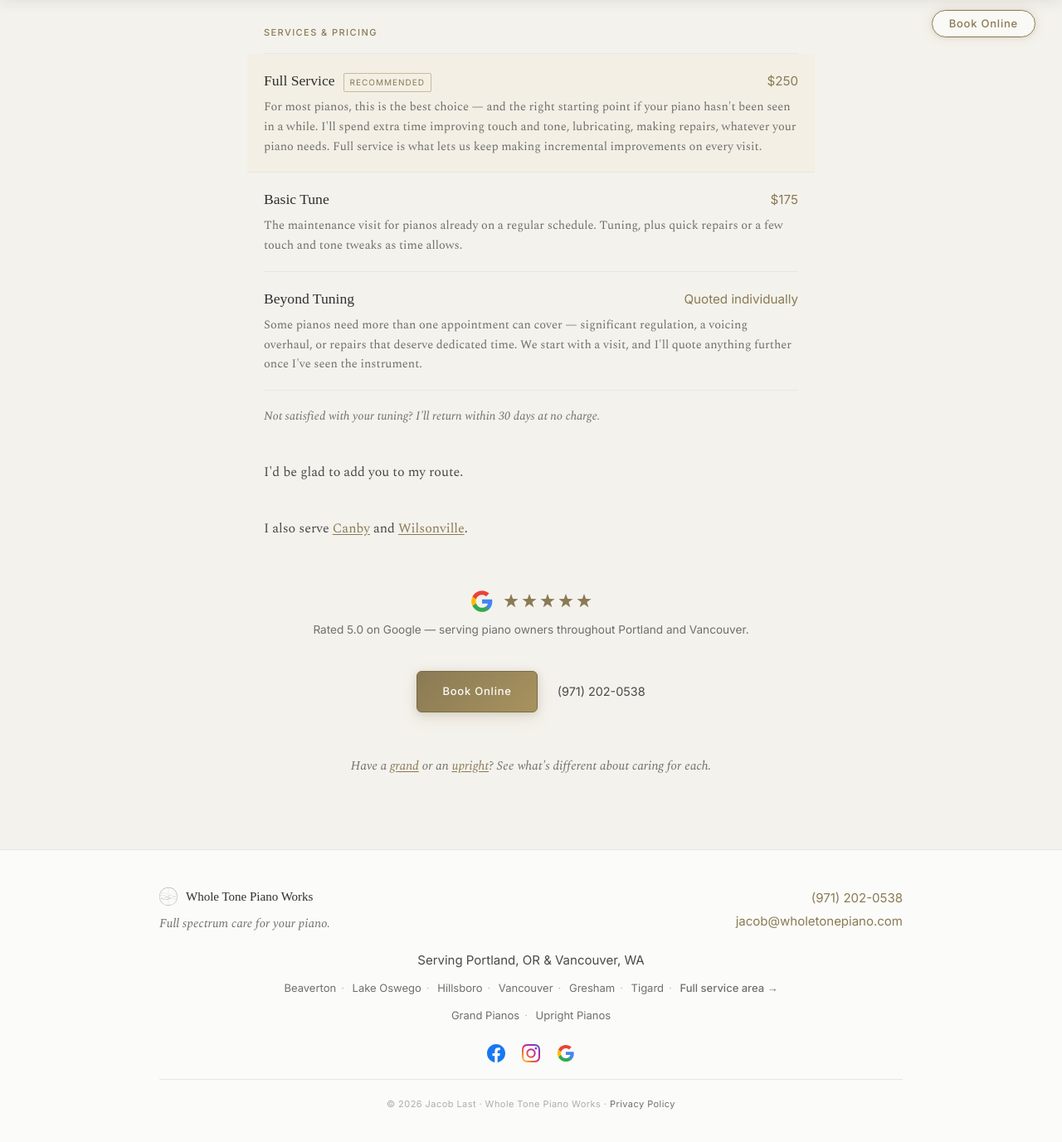
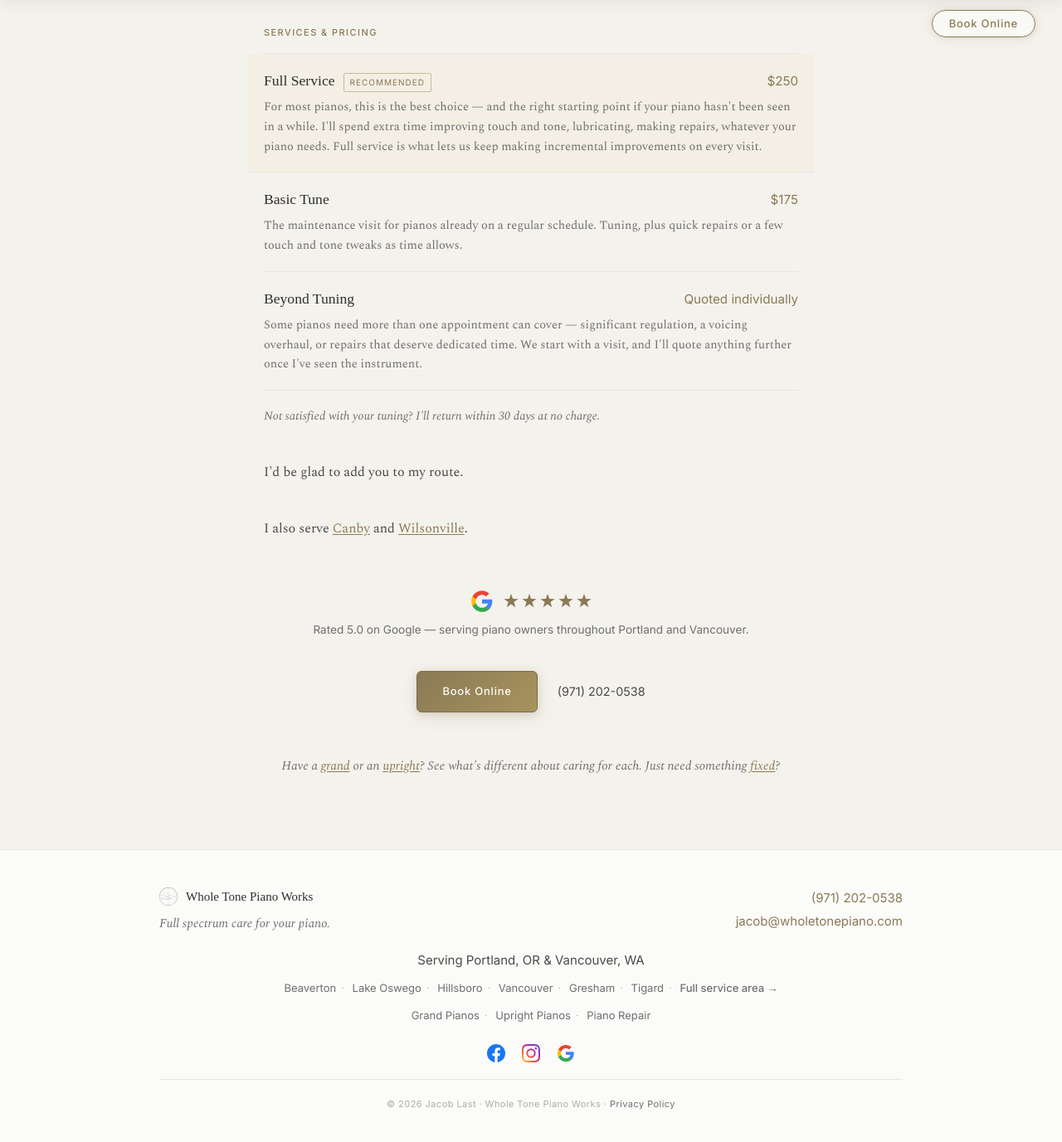
Before and after one commit to jacoblast/jacoblast.github.io, a Jekyll site: the page built from _locations/woodburn.md, in a window 1280 px wide and 1400 px high, scrolled down 395 px. Shown: the top 1377 px of the window at 83% size. Built offline with Jekyll 4.4.1, drawn with Linux system fonts in a browser that asks for light colours; some web fonts are replaced.

Commit message:
Add Piano Repair landing page, fix service-card spacing bug
New /piano-repair/ page for repair-flavored Ads terms and the
"piano repairman" search term specifically. Rounds out the piano-type
landing page set alongside grand and upright.

- Own repair-specific bullet list rather than reusing the generic
  capabilities include — a repair-only page doesn't fit tuning,
  voicing, and lubrication as its headline content.
- A real photo (Jacob's own tool kit) rather than a stock image. It's
  a normal opaque photo, not a transparent cutout like the grand/
  upright product shots, so the CSS was split by page ID: those two
  keep the drop-shadow-follows-silhouette treatment, this one gets a
  plain grayscale + box-shadow, matching how photos are treated
  everywhere else on the site.
- "Repairman" placed in the intro paragraph, meta description, and one
  FAQ question rather than the H1 — it reads naturally in a sentence
  but would clash with the "technician" branding already established
  on the About page if used as the page's primary self-description.
- Reused pricing cards, trust strip, CTA, and the FAQPage/Service
  schema pattern from grand/upright. Linked from the footer (now three
  items), the homepage services note, and the location-page cross-link
  on all 27 city pages.

Also fixes a real spacing bug found while reviewing the new page: on
the homepage, .package-grid is always followed by .services-footer,
which supplies its own margin-top, so .package-grid itself carries
none. On these three piano-type pages the pricing cards are followed
directly by the trust strip instead, which only has a margin-bottom —
so nothing was clearing the last card, leaving the Google rating row
sitting almost flush against it. Scoped the fix to the three affected
pages so the homepage's existing spacing is untouched.

todo.md: closes out the piano-repair build; both this and the
grand/upright ad groups still need their Ads final URLs pointed at
these pages, which is a change in the Ads UI, not something done here.

Co-Authored-By: Claude Opus 5 (1M context) <noreply@anthropic.com>

```diff
--- a/_includes/footer.html
+++ b/_includes/footer.html
@@ -27,6 +27,7 @@
       <p class="footer-cities">
         <a href="/grand-piano-service/">Grand Pianos</a>
         <a href="/upright-piano-service/">Upright Pianos</a>
+        <a href="/piano-repair/">Piano Repair</a>
       </p>
       <div class="footer-social">
         <a href="https://www.facebook.com/wholetonepiano" target="_blank" rel="noopener" aria-label="Whole Tone Piano Works on Facebook">
--- a/_layouts/location.html
+++ b/_layouts/location.html
@@ -62,6 +62,6 @@ layout: default
 
     {% include piano-cta.html %}
 
-    <p class="piano-type-note reveal">Have a <a href="/grand-piano-service/">grand</a> or an <a href="/upright-piano-service/">upright</a>? See what's different about caring for each.</p>
+    <p class="piano-type-note reveal">Have a <a href="/grand-piano-service/">grand</a> or an <a href="/upright-piano-service/">upright</a>? See what's different about caring for each. Just need something <a href="/piano-repair/">fixed</a>?</p>
   </div>
 </section>
--- a/index.html
+++ b/index.html
@@ -81,6 +81,7 @@ canonical: "https://wholetonepiano.com/"
         <div class="services-contact">
           <p>Questions about what I offer? Feel free to <a href="/#schedule">contact me</a>.</p>
           <p>Have a <a href="/grand-piano-service/">grand</a> or an <a href="/upright-piano-service/">upright</a>? See what's different about caring for each.</p>
+          <p>Sticking key, broken string, or something just feels off? See <a href="/piano-repair/">piano repair</a>.</p>
         </div>
       </div>
     </div>
--- a/styles.css
+++ b/styles.css
@@ -1945,9 +1945,28 @@ footer {
   display: block;
   width: 100%;
   height: auto;
-  /* drop-shadow (not box-shadow) so the shadow follows the piano's silhouette,
-     not the transparent image's rectangular bounding box. */
+}
+/* Grand/Upright use transparent-background product cutouts — drop-shadow
+   (not box-shadow) so the shadow follows the piano's silhouette, not the
+   image's rectangular bounding box. */
+#grand-piano .piano-type-photo img,
+#upright-piano .piano-type-photo img {
   filter: grayscale(15%) drop-shadow(0 2px 6px rgba(47,47,47,0.10)) drop-shadow(0 14px 26px rgba(47,47,47,0.14));
+}
+/* Repair uses a real photo (opaque rectangle), so a normal shadow and
+   grayscale filter apply directly — same treatment as other site photos. */
+#piano-repair .piano-type-photo img {
+  filter: grayscale(15%);
+  box-shadow: 0 2px 8px rgba(47,47,47,0.08), 0 10px 28px rgba(47,47,47,0.10);
+}
+/* On the homepage, .package-grid is always followed by .services-footer,
+   which supplies its own margin-top — so .package-grid itself has none.
+   On these three pages it's followed directly by the trust strip instead,
+   which only has a margin-bottom, so nothing was clearing the last card. */
+#grand-piano .package-grid,
+#upright-piano .package-grid,
+#piano-repair .package-grid {
+  margin-bottom: 44px;
 }
 .capability-list {
   list-style: none;
```
Also changed, not shown: piano-repair.html (added, +114 -0 lines), todo.md (+12 -22 lines), images/old/toolkit.jpg (added), images/toolkit.webp (added).
